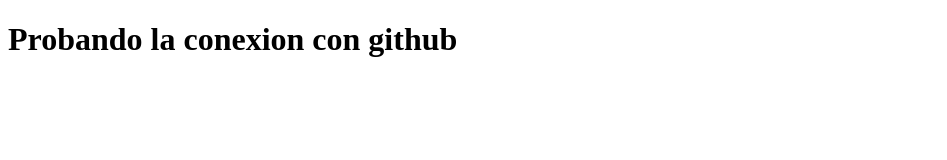
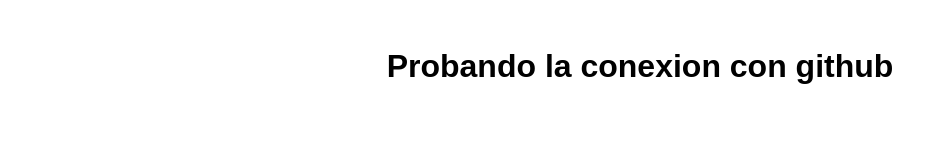
Before and after one commit to Luis-Blanco/proyecto--restaurante, a plain HTML site: page index.html in a window 1280 px wide. Shown: the whole page, without its empty margins (0-947 px from the left). Drawn offline with Linux system fonts and the light colour scheme.

Commit message:
Se creael archivo estilos.css

```diff
--- /dev/null
+++ b/estilos.css
@@ -0,0 +1,17 @@
+* {
+   margin: 0;
+   padding: 0;
+   box-sizing: border-box;
+}
+
+body {
+   font-size: 16px;
+   font-family: Arial, Helvetica, sans-serif;
+}
+
+h1 {
+   margin-top: 3rem;
+   font-size: 2rem;
+   align-items: center;
+   text-align: center;
+}
--- a/index.html
+++ b/index.html
@@ -4,6 +4,7 @@
       <meta charset="UTF-8" />
       <meta name="viewport" content="width=device-width, initial-scale=1.0" />
       <title>GitHub</title>
+      <link rel="stylesheet" href="estilos.css" />
    </head>
    <body>
       <h1>Probando la conexion con github</h1>
```
